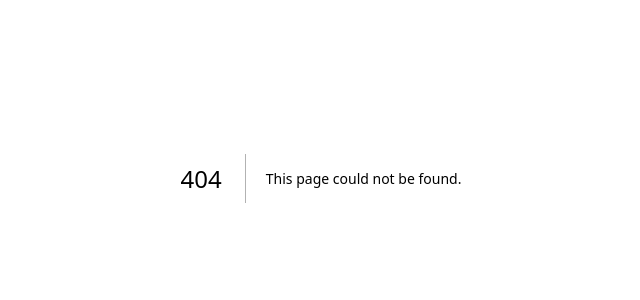
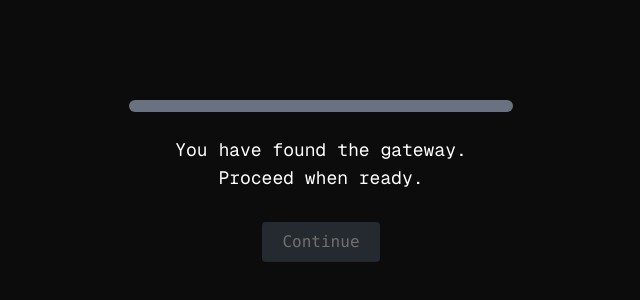
Before and after one commit to PipMY/hack-notts, a Next.js app: page /loading_completed in a window 1280 px wide. Before the commit this address had no page. Shown: the part 222-522 px from the top of the page, without its empty margins (319-959 px from the left). Built offline with nearby package versions, Linux system fonts and the light colour scheme.

Commit message:
started readme

```diff
--- /dev/null
+++ b/app/loading_completed/page.js
@@ -0,0 +1,116 @@
+"use client";
+
+import { useState, useEffect } from "react";
+
+export default function Loading() {
+  const [progress, setProgress] = useState(0);
+  const [showMessage, setShowMessage] = useState(false);
+  const [typedText, setTypedText] = useState("");
+  const [typingDone, setTypingDone] = useState(false);
+  const [loadingDots, setLoadingDots] = useState("");
+
+  const fullMessage = "You have found the gateway.\nProceed when ready.";
+
+  // Progress bar logic
+  useEffect(() => {
+    const timer = setInterval(() => {
+      setProgress((prev) => {
+        if (prev >= 100) {
+          clearInterval(timer);
+          setShowMessage(true);
+          return 100;
+        }
+        const increment = Math.random() * 15 + 10; // Random jump between 10–25%
+        return Math.min(prev + increment, 100);
+      });
+    }, 600);
+
+    return () => clearInterval(timer);
+  }, []);
+
+  // "Loading..." dots animation
+  useEffect(() => {
+    if (!showMessage) {
+      let i = 0;
+      const dotsInterval = setInterval(() => {
+        i = (i + 1) % 4;
+        setLoadingDots(".".repeat(i));
+      }, 400);
+      return () => clearInterval(dotsInterval);
+    }
+  }, [showMessage]);
+
+  // Typewriter effect (fixed version)
+  useEffect(() => {
+    if (showMessage) {
+      let i = 0;
+      const typeInterval = setInterval(() => {
+        if (i < fullMessage.length) {
+          setTypedText(fullMessage.slice(0, i + 1));
+          i++;
+        } else {
+          clearInterval(typeInterval);
+          setTypingDone(true);
+        }
+      }, 70);
+      return () => clearInterval(typeInterval);
+    }
+  }, [showMessage]);
+
+  const handleContinue = () => {
+    console.log("Continuing...");
+  };
+
+  return (
+    <div className="flex flex-col items-center justify-center min-h-screen bg-[#0c0c0c] text-white">
+      {/* Loading bar */}
+      <div className="w-96 bg-gray-700 h-3 rounded-full overflow-hidden">
+        <div
+          className="bg-gray-500 h-3 transition-all duration-300 ease-out"
+          style={{ width: `${progress}%` }}
+        />
+      </div>
+
+      {/* Loading... animation */}
+      {!showMessage && (
+        <p className="text-md mt-4 text-gray-400 font-mono tracking-widest">
+          Loading{loadingDots}
+        </p>
+      )}
+
+      {/* Typewriter message */}
+      {showMessage && (
+        <div className="mt-6 text-center">
+          <p className="text-lg whitespace-pre-line font-mono">{typedText}</p>
+
+          {/* Button fades in slowly */}
+          {typingDone && (
+            <button
+              onClick={handleContinue}
+              className="mt-6 bg-gray-600 px-5 py-2 rounded hover:bg-gray-700 opacity-0 animate-slowFadeIn transition"
+            >
+              Continue
+            </button>
+          )}
+        </div>
+      )}
+
+      {/* Fade animation */}
+      <style jsx>{`
+        @keyframes slowFadeIn {
+          from {
+            opacity: 0;
+            transform: translateY(10px);
+          }
+          to {
+            opacity: 1;
+            transform: translateY(0);
+          }
+        }
+        .animate-slowFadeIn {
+          animation: slowFadeIn 1.8s ease-out forwards;
+        }
+      `}</style>
+    </div>
+  );
+}
```
Also changed, not shown: 1 other file (tests, documents, lock files or other folders).
